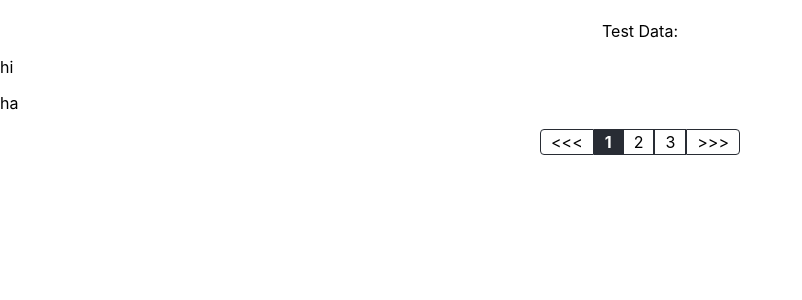
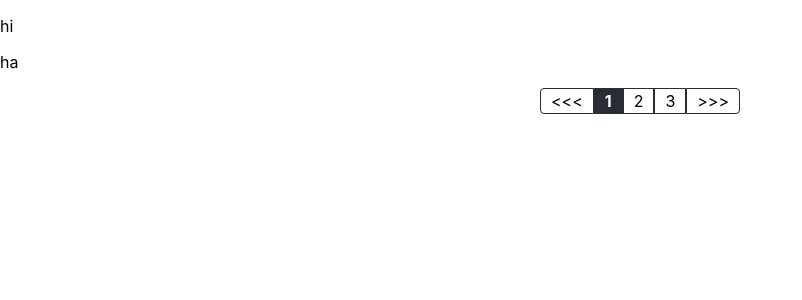
Before and after one commit to schroedinger-survey/react-pagination, a React (Create React App) app: page / in a window 1280 px wide. Shown: the top 300 px of the page, without its empty margins (0-802 px from the left). Built offline with nearby package versions, Linux system fonts and the light colour scheme.

Commit message:
Isolated Fetch and everything

```diff
--- a/src/App.js
+++ b/src/App.js
@@ -1,4 +1,4 @@
-import React, {useState} from 'react';
+import React, {useEffect, useState} from 'react';
 import './stuff/App.css';
 import Pagination from "./pagination/Pagination";
 import {test_data} from "./pagination/test_data";
@@ -6,27 +6,50 @@ import {test_data} from "./pagination/test_data";
 function App() {
     const data = test_data;
     const itemsPerPage = 2;
-
+    const [itemsList, setItemsList] = useState([]);
     const [page, setPage] = useState("");
 
     const setCurrentPaginationPage = (currentPage) => {
         setPage(currentPage);
+        fetchFunction(currentPage);
     }
 
     const fetchFunction = (index = 0) => {
-        return data.slice((index * (itemsPerPage)), ((index * itemsPerPage) + itemsPerPage));
+        setItemsList(data.slice((index * (itemsPerPage)), ((index * itemsPerPage) + itemsPerPage)));
+    }
+
+    useEffect(() => {
+        fetchFunction(0);
+    }, []);
+
+
+    const Data = () => {
+        while (itemsList.length < itemsPerPage) {
+            itemsList.push({text: "blankItem"});
+        }
+        const blankItem = (text) => {
+            if (text === "blankItem") {
+                return {color: "transparent"}
+            }
+        }
+        return (
+            <div style={{textAlign: "left", paddingLeft: "0"}}>
+                {itemsList.map((item, i) => (
+                    <p key={i} style={blankItem(item.text)}>{item.text}</p>
+                ))}
+            </div>
+        )
     }
 
     return (
         <div className="App">
-            <h1>{page}</h1>
+            {Data()}
             <Pagination itemsPerPage={itemsPerPage}
                         displayRange={3}
                         totalItemCount={test_data.length}
                         data={test_data}
                         activePage={"active-page-marker"}
                         inactivePage={"inactive-page-marker"}
-                        title={"Test Data:"}
                         prevSign={"<<<"}
                         nextSign={">>>"}
                         fetchFunction={fetchFunction}
--- a/src/pagination/Pagination.js
+++ b/src/pagination/Pagination.js
@@ -7,46 +7,16 @@ const Pagination = (props) => {
         totalItemCount,
         activePage,
         inactivePage,
-        title,
         prevSign,
         nextSign,
-        fetchFunction,
         callBack} = props;
     const [startPagination, setStartPagination] = useState(1);
     const [currentPage, setCurrentPage] = useState(null);
-    const [itemsList, setItemsList] = useState([]);
     const pages = Math.ceil(totalItemCount / itemsPerPage);
-
-    const changePage = (index) => {
-        const items = fetchFunction(index - 1);
-        setItemsList(items);
-        setCurrentPage(index);
-    }
 
     useEffect(() => {
         setCurrentPage(1);
-        setItemsList(fetchFunction());
-    }, []);
-
-    const Data = () => {
-        while (itemsList.length < itemsPerPage) {
-            itemsList.push({text: "blankItem"});
-        }
-
-        const blankItem = (text) => {
-            if (text === "blankItem") {
-                return {color: "transparent"}
-            }
-        }
-
-        return (
-            <div style={{textAlign: "left", paddingLeft: "0"}}>
-                {itemsList.map((item, i) => (
-                    <p key={i} style={blankItem(item.text)}>{item.text}</p>
-                ))}
-            </div>
-        )
-    }
+    }, [])
 
     const goToPrevious = () => {
         if (startPagination - 1 >= 1) {
@@ -67,7 +37,6 @@ const Pagination = (props) => {
         for (let i = 0; i < (pages > displayRange ? displayRange : pages); i++) {
             li.push(<li className={startPagination + i === currentPage ? activePage : inactivePage} key={keyProps}
                         onClick={() => {
-                            changePage(startPagination + i);
                             sendPageToParent(startPagination + i)
                         }}>{startPagination + i}</li>)
             keyProps++
@@ -88,13 +57,12 @@ const Pagination = (props) => {
     }
 
     const sendPageToParent = (page) => {
-            callBack(page);
+            callBack(page-1);
+            setCurrentPage(page);
     }
 
     return (
         <div>
-            <p>{title}</p>
-            {Data()}
             {createPageMarker()}
         </div>
     )
```
